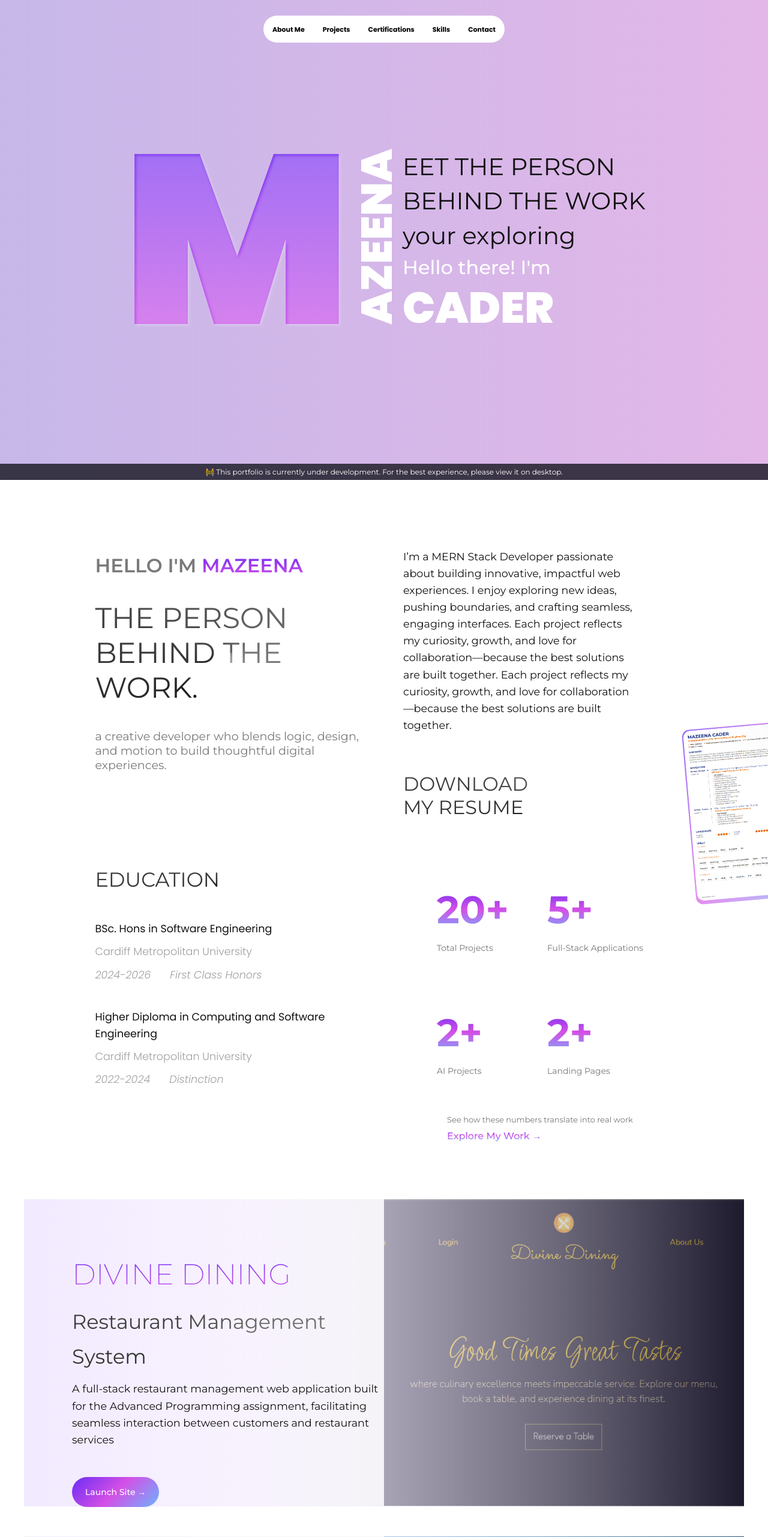
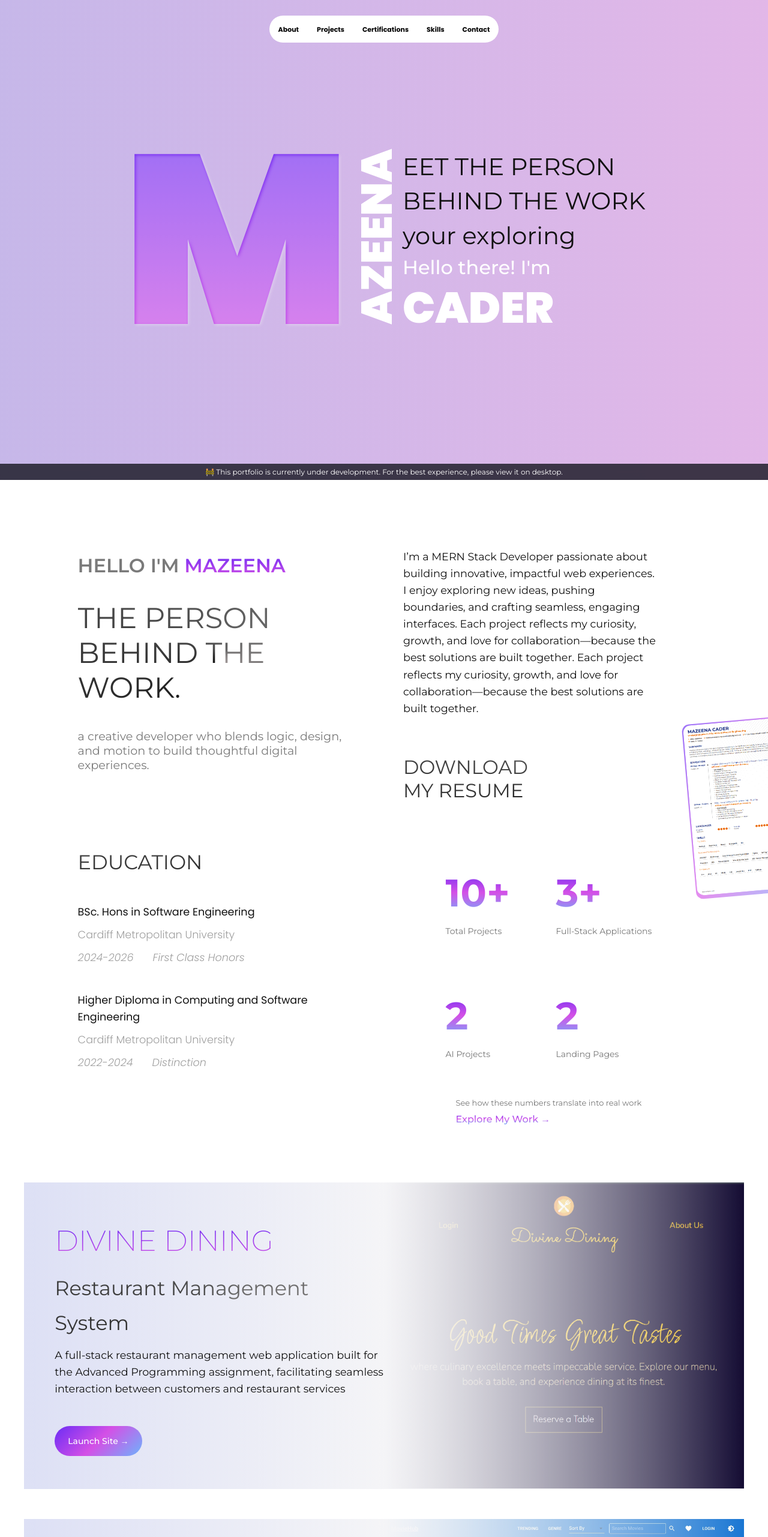
Before and after one commit to FathimaMazeena/mazeenacader-portfolio, a React (Vite) app: page / in a window 1280 px wide. Shown: the top 2562 px of the page at 60% size. Built offline with nearby package versions, Linux system fonts and the light colour scheme; a web font is replaced by a local one.

Commit message:
Version 12: Did some small UI tweaks

```diff
--- a/src/data/ProjectData.js
+++ b/src/data/ProjectData.js
@@ -77,24 +77,25 @@ const projects = [
 
    {
   id: 3,
-    name: "Department of Agriculture",
-    title: "Restaurant Website",
-    description: "Lorem ipsum dolor sit amet, consectetur adipiscing elit.",
-    primaryTechnology: "Next.js",
-    technologies: ["React", "Node.js", "MongoDB"],
-    "cover": agricultureCover,
+  name: "Sustainable Agriculture Portal",
+  title: "Full-Stack Agriculture Service Platform",
+  description: "A full-stack web application simulating a public-sector agriculture platform that enables users to access services, submit queries, and engage with sustainable farming resources.",
+  primaryTechnology: "PHP",
+  technologies: ["HTML", "CSS", "JavaScript", "PHP", "MySQL"],
+  cover: agricultureCover,
   image: "https://via.placeholder.com/300x200",
-    link: "https://fathimamazeena.github.io/Department-of-Agriculture/",
+  link: "https://fathimamazeena.github.io/sustainable-agriculture-portal/",
   features: [
-      "Feature 1: User authentication and authorization.",
-      "Feature 2: Real-time data updates with WebSockets.",
-        "Feature 3: Responsive design for mobile and desktop."
+    "User registration and login system for accessing agricultural services.",
+    "Query submission and response system for user-admin interaction.",
+    "Admin dashboard to manage users, services, and requests efficiently.",
+    "Structured database system for handling user data and service records.",
+    "Responsive interface for accessibility across devices."
   ],
   status: "Completed",
-    type: "Personal Project",
-    date: "May 2024",
+  type: "Academic Project",
+  date: "Oct 2023",
   isFeatured: 1
-
 },
 
       {
@@ -102,7 +103,7 @@ const projects = [
     name: "Doo",
     title: "Task Manager",
     description: "Lorem ipsum dolor sit amet, consectetur adipiscing elit.",
-    primaryTechnology: "Next.js",
+    primaryTechnology: "HTML",
     technologies: ["React", "Node.js", "MongoDB"],
     "cover": dooCover,
     image: "https://via.placeholder.com/300x200",
@@ -124,7 +125,7 @@ const projects = [
     name: "Reconnect",
     title: "Digital Detox Event Landing Page",
     description: "Lorem ipsum dolor sit amet, consectetur adipiscing elit.",
-    primaryTechnology: "Next.js",
+    primaryTechnology: "Tailwind CSS",
     technologies: ["React", "Node.js", "MongoDB"],
     "cover": reconnectCover,
     image: "https://via.placeholder.com/300x200",
@@ -134,7 +135,7 @@ const projects = [
       "Feature 2: Real-time data updates with WebSockets.",
         "Feature 3: Responsive design for mobile and desktop."
     ],
-    status: "Completed",
+    status: "Ongoing",
     type: "Personal Project",
     date: "May 2024",
     isFeatured: 1
@@ -165,66 +166,33 @@ const projects = [
 
     {
     id: 7,
-    name: "Depression Risk Assessment",
-    title: "Digital Detox Event Landing Page",
-    description: "Lorem ipsum dolor sit amet, consectetur adipiscing elit.",
-    primaryTechnology: "Next.js",
-    technologies: ["React", "Node.js", "MongoDB"],
+    name: "Depression Risk Analyzer",
+    title: "Machine Learning-Based Depression Risk Prediction App",
+    description: "An interactive web application that predicts depression risk using a trained ensemble machine learning model based on user lifestyle and behavioral inputs.",
+    primaryTechnology: "Python",
+    technologies: [
+    "Python",
+    "Streamlit",
+    "Scikit-learn",
+    "XGBoost",
+    "Pandas",
+    "NumPy",
+    "Hugging Face Hub"
+  ],
     "cover": depressionCover,
     image: "https://via.placeholder.com/300x200",
-    link: "https://reconnect-digital-detox-landing-pag.vercel.app/",
+    link: "https://depression-risk-prediction-app.streamlit.app/",
     features: [
-      "Feature 1: User authentication and authorization.",
-      "Feature 2: Real-time data updates with WebSockets.",
-        "Feature 3: Responsive design for mobile and desktop."
+    "Real-time depression risk prediction using an ensemble stacking model.",
+    "Advanced data preprocessing including missing value handling, encoding, and feature scaling.",
+    "Integration with Hugging Face to host and dynamically load large ML models.",
+    "User-friendly interface for non-technical users to input lifestyle and mental health data.",
+    "Robust model built using Logistic Regression, Random Forest, and XGBoost with hyperparameter tuning."
   ],
+
     status: "Completed",
-    type: "Personal Project",
-    date: "May 2024",
-    isFeatured: 1
-
-    },
-
-     {
-    id: 8,
-    name: "Depression Risk Assessment",
-    title: "Digital Detox Event Landing Page",
-    description: "Lorem ipsum dolor sit amet, consectetur adipiscing elit.",
-    primaryTechnology: "Next.js",
-    technologies: ["React", "Node.js", "MongoDB"],
-    "cover": depressionCover,
-    image: "https://via.placeholder.com/300x200",
-    link: "https://reconnect-digital-detox-landing-pag.vercel.app/",
-    features: [
-      "Feature 1: User authentication and authorization.",
-      "Feature 2: Real-time data updates with WebSockets.",
-        "Feature 3: Responsive design for mobile and desktop."
-    ],
-    status: "Completed",
-    type: "Personal Project",
-    date: "May 2024",
-    isFeatured: 1
-
-    },
-
-     {
-    id: 9,
-    name: "Depression Risk Assessment",
-    title: "Digital Detox Event Landing Page",
-    description: "Lorem ipsum dolor sit amet, consectetur adipiscing elit.",
-    primaryTechnology: "Next.js",
-    technologies: ["React", "Node.js", "MongoDB"],
-    "cover": depressionCover,
-    image: "https://via.placeholder.com/300x200",
-    link: "https://reconnect-digital-detox-landing-pag.vercel.app/",
-    features: [
-      "Feature 1: User authentication and authorization.",
-      "Feature 2: Real-time data updates with WebSockets.",
-        "Feature 3: Responsive design for mobile and desktop."
-    ],
-    status: "Completed",
-    type: "Personal Project",
-    date: "May 2024",
+    type: "Academic Project",
+    date: "March 2025",
     isFeatured: 1
 
     },
@@ -232,6 +200,8 @@ const projects = [
 
 
 
+
+
 ]
 
 export default projects;
--- a/src/sections/about/About.css
+++ b/src/sections/about/About.css
@@ -85,6 +85,11 @@
 .right-col p{
   margin-inline-end: clamp(2rem, 5vw, 4rem);
 }
+
+.left-col h2{
+font-size: clamp(1.5rem, 3vw, 2rem);
+}
+
 .left-col .intro-text{
     color: #7A7A7A;
     font-weight: 600;
@@ -96,6 +101,10 @@
   background-clip: text;
   color: transparent;
     font-weight: 600;
+}
+
+.left-col h1{
+  font-size: clamp(1.8rem, 4vw, 3rem);
 }
 
 .metrics-wrapper{
@@ -277,4 +286,16 @@ font-size: clamp(1.5rem, 8vw, 4rem);
   .about-wrapper {
     grid-template-columns: 1fr;
   }
+
+  .resume img{
+    width: 120px;
+  height: auto;
+
+
+  }
+
+  .resume-wrapper{
+    margin: 1rem;
+  }
+
 }
--- a/src/sections/about/About.jsx
+++ b/src/sections/about/About.jsx
@@ -67,22 +67,22 @@ export default function About() {
         <div className="col metrics-wrapper">
           <div className="project-metrics">
             <div className="metrics-col">
-              <h1 className="text-highlight numbers">20+</h1>
+              <h1 className="text-highlight numbers">10+</h1>
               <p>Total Projects</p>
             </div>
 
             <div className="metrics-col">
-              <h1 className="text-highlight numbers">5+</h1>
+              <h1 className="text-highlight numbers">3+</h1>
               <p>Full-Stack Applications</p>
             </div>
 
             <div className="metrics-col">
-              <h1 className="text-highlight numbers">2+</h1>
+              <h1 className="text-highlight numbers">2</h1>
               <p>AI Projects</p>
             </div>
 
             <div className="metrics-col">
-              <h1 className="text-highlight numbers">2+</h1>
+              <h1 className="text-highlight numbers">2</h1>
               <p>Landing Pages</p>
             </div>
 
--- a/src/sections/contact/Contact.css
+++ b/src/sections/contact/Contact.css
@@ -16,8 +16,11 @@ font-weight: 200;  */
 .email-section{
 display:grid;
       grid-template-columns: repeat(2, 1fr);
+      gap: 4rem;
+  align-items: start;
 
 }
+
 
 .contact-links{
   display:flex;
@@ -48,6 +51,10 @@ display:grid;
   padding-left: 20px;
   padding-block: 1rem;
 
+   /* padding-left: 16px;
+  background: rgba(0,0,0,0.01);
+  border-radius: 8px; */
+
 
 }
 
@@ -58,8 +65,8 @@ display:grid;
   position: absolute;
   top: 20px;
   left: 0;
-  width: 2px;       /* thickness of the border */
-  height: 100%;     /* full height */
+  /* width: 2px;        */
+  height: 100%;
 
   background: linear-gradient(
     135deg,
@@ -67,7 +74,9 @@ display:grid;
     #d450e6,
     #6db3fc
   );
-  /* background: var(--gradient-black) ; */
+
+  width: 1px;
+  opacity: 0.5;
 }
 
 
@@ -174,6 +183,7 @@ width: 300px;
 
 }
 
+
 .subject input{
   font-weight: bolder;
   /* width: 300px;
@@ -204,6 +214,12 @@ width: 300px;
     linear-gradient(#fff 0 0);
   -webkit-mask-composite: xor;
   mask-composite: exclude;
+}
+
+.input-box:focus-within,
+.subject:focus-within {
+  border-color: #6b2cf5;
+  box-shadow: 0 0 0 3px rgba(107,44,245,0.1);
 }
 
 textarea{
@@ -246,6 +262,17 @@ font-size: 1em;
    flex-wrap: wrap;
 
 }
+
+.contact-form h2 {
+
+  font-weight: 600;
+  font-size: clamp(1.4rem, 2.5vw, 2rem);
+  color: #1a1a1a;
+  letter-spacing: -0.02em;
+  margin-bottom: 2rem;
+}
+
+
 
 /* .title-light{
 font-size: 0.7em;
@@ -574,6 +601,15 @@ margin: 4rem;
   display: flex;
   align-items: center;
   justify-content: center;
+  transition: all 0.3s ease;
+  box-shadow: 0 5px 15px rgba(0,0,0,0.15);
+}
+
+
+
+.circle-link:hover {
+  transform: scale(1.1);
+  box-shadow: 0 10px 25px rgba(0,0,0,0.25);
 }
 
 .circle-link i {
@@ -605,10 +641,10 @@ margin: 4rem;
 .circle-link:nth-child(7) { justify-self: end; align-self: start; }
 .circle-link:nth-child(9) { justify-self: start; align-self: start; }
 
-.connect{
+/* .connect{
   position: relative;
   letter-spacing: 20px;
-  /* background: linear-gradient(
+  background: linear-gradient(
     135deg,
     #6b2cf5,
     #d450e6,
@@ -616,7 +652,7 @@ margin: 4rem;
   );
 
   -webkit-background-clip: text;
-  background-clip: text; */
+  background-clip: text;
   color: transparent;
   text-transform: uppercase;
   font-size: 1.2em;
@@ -642,7 +678,26 @@ margin: 4rem;
     linear-gradient(#fff 0 0);
   -webkit-mask-composite: xor;
   mask-composite: exclude;
+} */
+
+
+
+.connect {
+ text-transform: capitalize;
+
+  font-weight: 500;
+  font-size: clamp(1.4rem, 3.5vw, 3rem);
+  /* color: #1a1a1a; */
+   color: transparent;
+  background: linear-gradient(135deg, #6b2cf5, #d450e6, #6db3fc);
+  -webkit-background-clip: text;
+  background-clip: text;
+  /* letter-spacing: -0.02em; */
+    letter-spacing: 0.01em;
+  margin-bottom: 2rem;
 }
+
+
 
 /* .connect:before{
 content: "CONNECT";
--- a/src/sections/footer/Footer.css
+++ b/src/sections/footer/Footer.css
@@ -10,6 +10,7 @@
 .wrap-up h1 {
   font-size: clamp(1.8rem, 3vw, 2.5rem);
   font-weight: 500;
+  margin-inline: 2rem ;
 }
 
 .wrap-subline {
--- a/src/sections/hero/Hero.css
+++ b/src/sections/hero/Hero.css
@@ -8,6 +8,9 @@
 
 .hero-wrapper{
     padding-inline: clamp(1rem, 5vw, 5rem);
+
+    /* padding-block: clamp(2rem, 10vw, 8rem); */
+
     display: flex;
     /* flex-wrap: wrap;
     margin: auto; */
--- a/src/sections/navbar/Navbar.css
+++ b/src/sections/navbar/Navbar.css
@@ -23,10 +23,12 @@
     justify-content: center;
     list-style-type: none;
     padding: 0px;
+    /* height: clamp(40px, 10vw, 45px); */
     height: 45px;
     border-radius: 50px;
     background: white;
     transition: 0.3 ease;
+    margin-inline: 1.5rem;
 
 }
 
@@ -43,10 +45,10 @@
 .navigation-item {
     font-family: poppins;
     color: black;
-    font-size: 11px;
+    font-size: clamp(9px, 2.5vw, 11px);
     font-weight: bolder;
-    margin: 10px;
-    padding: 5px;
+    margin: clamp(3px, 2vw, 10px);
+    padding: clamp(0px, 2vw, 5px);
     transition: color 0.3s ease, font-size 0.5s ease-in-out;
 
     /* background: var(--gradient-color);
--- a/src/sections/navbar/Navbar.jsx
+++ b/src/sections/navbar/Navbar.jsx
@@ -4,13 +4,13 @@ import './Navbar.css'
 function Navbar() {
   return (
     <div>
-         <nav class="navigation">
-    <ul class="navigation-items">
-      <li><a href="#about"><p class="navigation-item">About Me</p></a></li>
-      <li><a href="#projects"><p class="navigation-item">Projects</p></a></li>
-      <li><a href="#certifications"><p class="navigation-item">Certifications</p></a></li>
-      <li><a href="#skills"><p class="navigation-item">Skills</p></a></li>
-      <li><a href="#contact"><p class="navigation-item">Contact</p></a></li>
+         <nav className="navigation">
+    <ul className="navigation-items">
+      <li><a href="#about"><p className="navigation-item">About</p></a></li>
+      <li><a href="#projects"><p className="navigation-item">Projects</p></a></li>
+      <li><a href="#certifications"><p className="navigation-item">Certifications</p></a></li>
+      <li><a href="#skills"><p className="navigation-item">Skills</p></a></li>
+      <li><a href="#contact"><p className="navigation-item">Contact</p></a></li>
 
     </ul>
 </nav>
--- a/src/sections/projects/Projects.css
+++ b/src/sections/projects/Projects.css
@@ -5,15 +5,16 @@
 .featured-section{
   /* background: var(--gradient-featured-projects); */
   position: relative;
-  height: 40vw;
-  padding: 5rem;
+  /* height: clamp(20rem, 70vh, 40rem); */
+  height: auto;
+  padding: clamp(2rem, 4vw, 4rem);
 
 /* background-size: cover;
   background-position: center;
   background-repeat: no-repeat; */
 
 
-    background-image: var(--gradient-featured-overlay),
+    /* background-image: var(--gradient-featured-overlay),
 
    linear-gradient(
   to left,
@@ -22,6 +23,13 @@
   rgba(150, 150, 150, 0.18) 50%,
   rgba(200, 200, 200, 0.08) 70%,
   rgba(255, 255, 255, 0) 100%
+); */
+
+ background: linear-gradient(
+  to left,
+  #f5f5f700,
+  #e9e9ee79,
+  #dde0f5
 );
 
   /* background-size: cover;
@@ -45,9 +53,24 @@ object-position: top;
   /* border-radius: 30px; */
   z-index: -1;
 
+   mask-image: linear-gradient(to left, rgba(0,0,0,1), rgba(0,0,0,0));
+  -webkit-mask-image: linear-gradient(to left, rgba(0,0,0,1), rgba(0,0,0,0));
+
 }
 
-.project-cover::before{
+/* .project-cover::after {
+  content: "";
+  position: absolute;
+  inset: 0;
+
+  background: linear-gradient(
+    to left,
+    rgba(255,255,255,0.1),
+    rgba(255,255,255,0.6)
+  );
+} */
+
+/* .project-cover::before{
   content: "";
   position: absolute;
   inset: 0;
@@ -60,7 +83,7 @@ object-position: top;
   rgba(255, 255, 255, 0) 100%
 );
   z-index: 2;
-}
+} */
 
 /* featured-left{
 display: flex;
@@ -114,6 +137,7 @@ flex: 2;
 
 .txt{
   margin-block: 1rem;
+
 }
 
 .project-container{
@@ -261,6 +285,11 @@ line-height: 1.3;
   color: transparent;
   text-transform: uppercase;
   font-weight: 200;
+    /* font-size: clamp(0.7em, 5vw, 2.5em); */
+}
+
+.project-title{
+     /* font-size: clamp(0.5em, 2vw, 1em); */
 }
 
 .project-details{
@@ -333,3 +362,14 @@ line-height: 1.3;
 }
 
 /* .row:nth-child(2n) { margin-left: 30rem; } */
+
+
+@media (max-width: 750px) {
+
+  .featured-project{
+flex-direction: column;
+/* height: 50%;
+width: 100%; */
+  }
+
+}
--- a/src/sections/projects/Projects.jsx
+++ b/src/sections/projects/Projects.jsx
@@ -1,4 +1,3 @@
-
 import "./Projects.css";
 import ProjectCard from "../../components/project_card/ProjectCard";
 import projects from "../../data/ProjectData";
@@ -6,7 +5,6 @@ import TechIcons from "../../data/TechIcons";
 import React, { useState } from "react";
 
 function Projects() {
-
   const [activeProject, setActiveProject] = useState(null);
 
   return (
@@ -16,8 +14,7 @@ function Projects() {
           {/* <h1>
             <span className="title-light">FEATURED PROJECTS</span>
           </h1> */}
-
-          <div className="featured-project"  >
+          <div className="featured-project">
             <div className="featured-left">
               <h1 className="txt project-name">{project.name}</h1>
               <h1 className="txt">
@@ -36,51 +33,15 @@ function Projects() {
             </div>
 
             <div className="featured-right">
-
               <img
                 src={project.cover}
                 alt={project.name}
                 className="project-cover"
               />
             </div>
-
-            <div className="project-details">
-              {/* <div>
-                <div className="tech-icons">
-                  {project.technologies.map((tech, index) => (
-                    <i
-                      key={index}
-                      className={`${TechIcons[tech]} colored tech-icon`}
-                      title={tech}
-                      style={{ color: "#444141ff" }}
-                    ></i>
-                  ))}
-                </div>
-                <p>{project.description}</p>
-                <p>Key Features:</p>
-                <ul>
-                  {project.features.map((feature, index) => (
-                    <li key={index}>
-                      <p>{feature}</p>
-                    </li>
-                  ))}
-                </ul>
-              </div> */}
-
-              {/* <div className="project-card featured-project-card">
-
-             </div> */}
           </div>
         </div>
-
-          {/* <div className="project-cards">
-            {projects.map((project) => (
-            <ProjectCard key={project.id} project={project} />
       ))}
-        </div> */}
-        </div>
-      ))}
-
 
       <div className="container project-container">
         <h1>
@@ -88,9 +49,6 @@ function Projects() {
           <br></br>
           <span className="title-dark"> PROJECTS</span>
         </h1>
-
-
-
 
         {/* <div className="more-projects">
           {projects.map((project, index) => (
@@ -108,7 +66,9 @@ key={project.id}
         </div> */}
         <div className="more-projects">
           {projects
-    .filter((project) => !activeProject || project.id === activeProject.id)
+            .filter(
+              (project) => !activeProject || project.id === activeProject.id,
+            )
             .map((project) => (
               <ProjectCard
                 key={project.id}
@@ -118,9 +78,6 @@ key={project.id}
               />
             ))}
         </div>
-
-
-
 
         {/* {projects.map((project, index) => (
           <div className={`project-wrapper ${activeProject ? "active" : ""}`} key={index}>
@@ -178,10 +135,8 @@ key={project.id}
           </div>
         ))} */}
 
-
         {activeProject && (
           <div className="project-wrapper active">
-
             <div className="project-left">
               <div className="other-info">
                 <p className="ultra-thin-text">{activeProject.date}</p>
--- a/src/styles/components.css
+++ b/src/styles/components.css
@@ -7,7 +7,7 @@
 }
 
 
-.button{
+/* .button{
   background: linear-gradient(
     135deg,
     #6b2cf5,
@@ -29,6 +29,29 @@
   margin-block: 4rem;
   cursor: pointer;
 
+} */
+
+.button {
+  background: linear-gradient(
+    135deg,
+    #6b2cf5,
+    #d450e6,
+    #6db3fc
+  );
+
+  color: white;
+  border: none;
+  border-radius: 100px;
+  padding: 10px 20px;
+  font-size: 14px;
+    font-family: "Montserrat", serif;
+margin-block: 3rem;
+  transition: all 0.3s ease;
+}
+
+.button:hover {
+  transform: translateY(-2px);
+  box-shadow: 0 10px 20px rgba(0,0,0,0.2);
 }
 
 .business-card{
--- a/src/styles/layout.css
+++ b/src/styles/layout.css
@@ -9,7 +9,8 @@
 .container {
   max-width: var(--max-width);
   margin-inline: auto;
-  padding: clamp(0.2rem, 8vw, 5rem);
+  padding-block: clamp(0.2rem, 8vw, 5rem);
+  padding-inline: clamp(0.1rem, 4vw, 4rem);
   /* padding: 6rem; */
   /* background-color: tan; */
 
```
Lines whose indentation alone changed are shown as unchanged.
